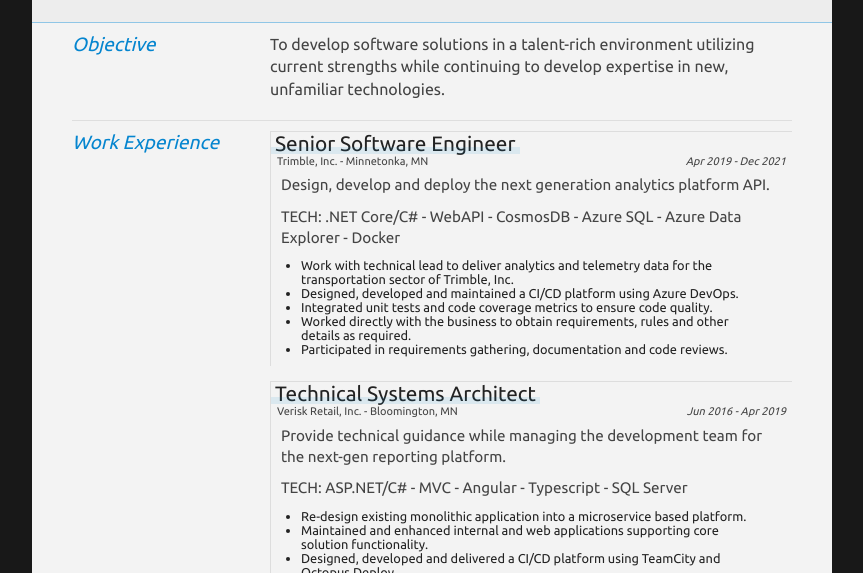
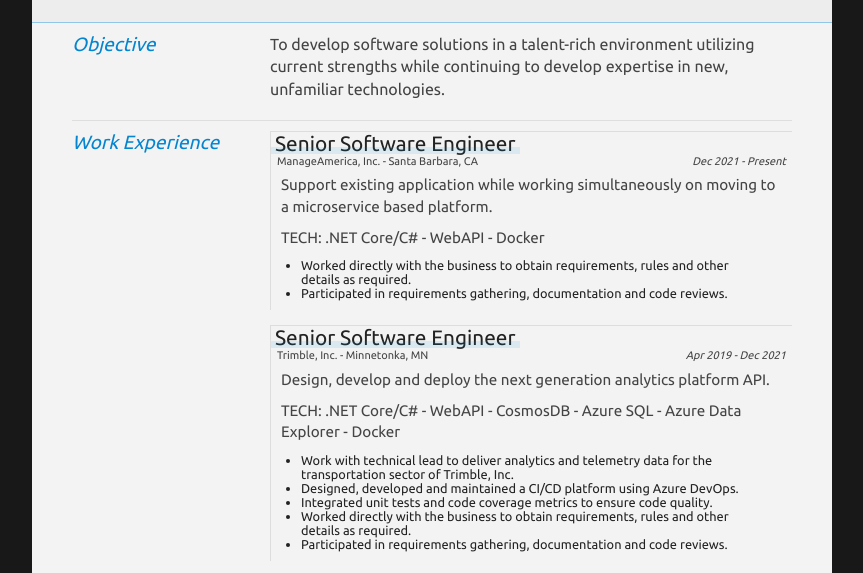
Before and after one commit to jeffrutland/jeffrutland.github.io, a plain HTML site: page index.html in a window 1280 px wide. Shown: the part 159-732 px from the top of the page, without its empty margins (208-1071 px from the left). Drawn offline with Linux system fonts and the light colour scheme.

Commit message:
adding MA

```diff
--- a/index.html
+++ b/index.html
@@ -54,6 +54,28 @@
 						<h1>Work Experience</h1>
 					</div>
 					<div class="sectionContent">
+						<article class="content">
+							<div class="article-title" style="position: relative;">
+								<span></span>
+								<h2>Senior Software Engineer</h2>
+							</div>
+							<div class="article-sub-title" style="position: relative;">
+								<p class="name-detail">ManageAmerica, Inc. - Santa Barbara, CA</p>
+								<p class="date-detail">Dec 2021 - Present</p>
+								<div class="clear"></div>
+							</div>
+							<div class="article-details" style="position: relative;">
+								<p>Support existing application while working simultaneously on moving to a microservice based platform.</p>
+								<p>TECH: .NET Core/C# - WebAPI - Docker</p>
+								<div class="article-details-list">
+									<ul>
+										<li>Worked directly with the business to obtain requirements, rules and other details as required.</li>
+										<li>Participated in requirements gathering, documentation and code reviews.</li>
+									</ul>
+								</div>
+							</div>
+						</article>
+
 						<article class="content">
 							<div class="article-title" style="position: relative;">
 								<span></span>
```
